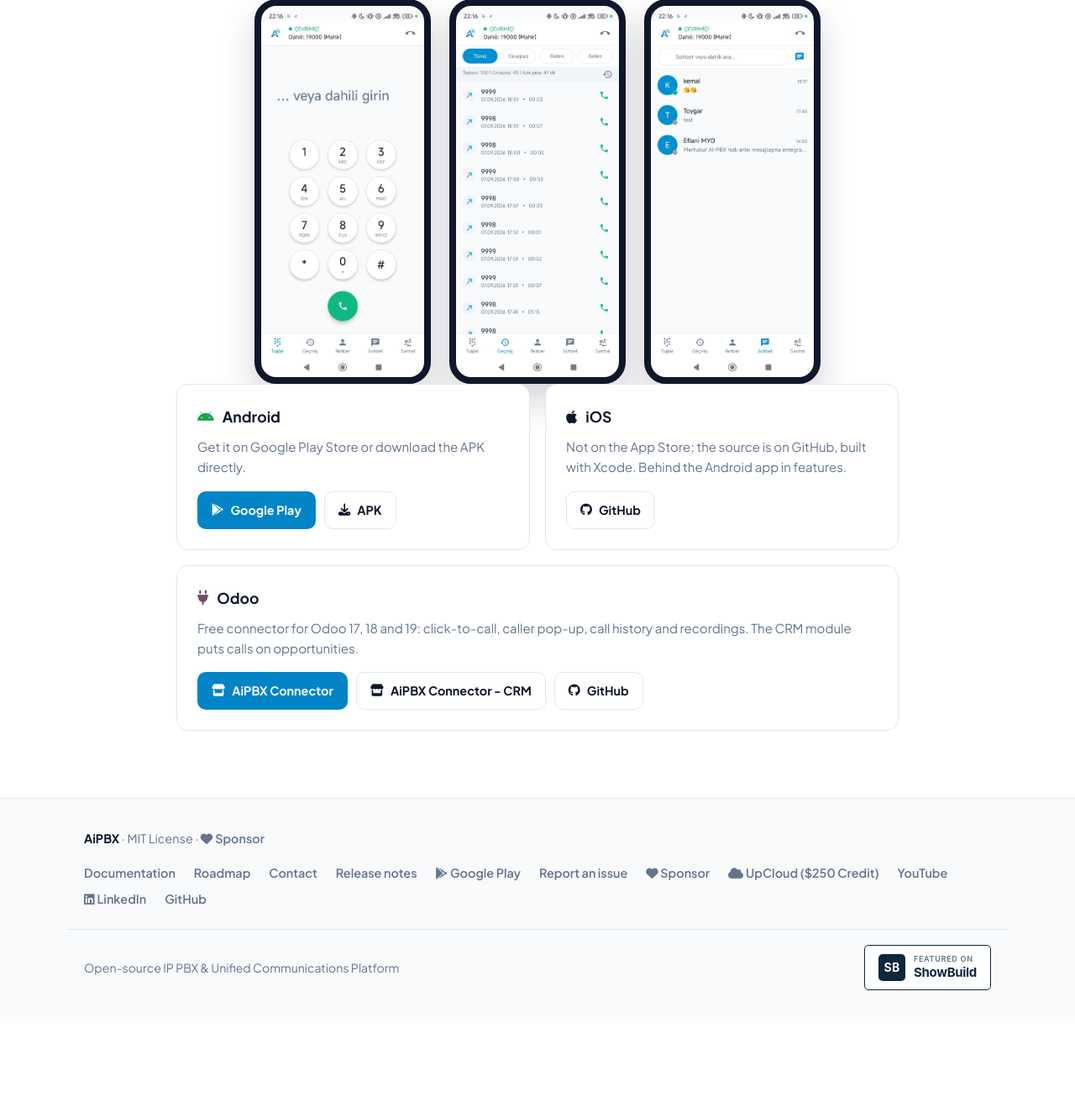
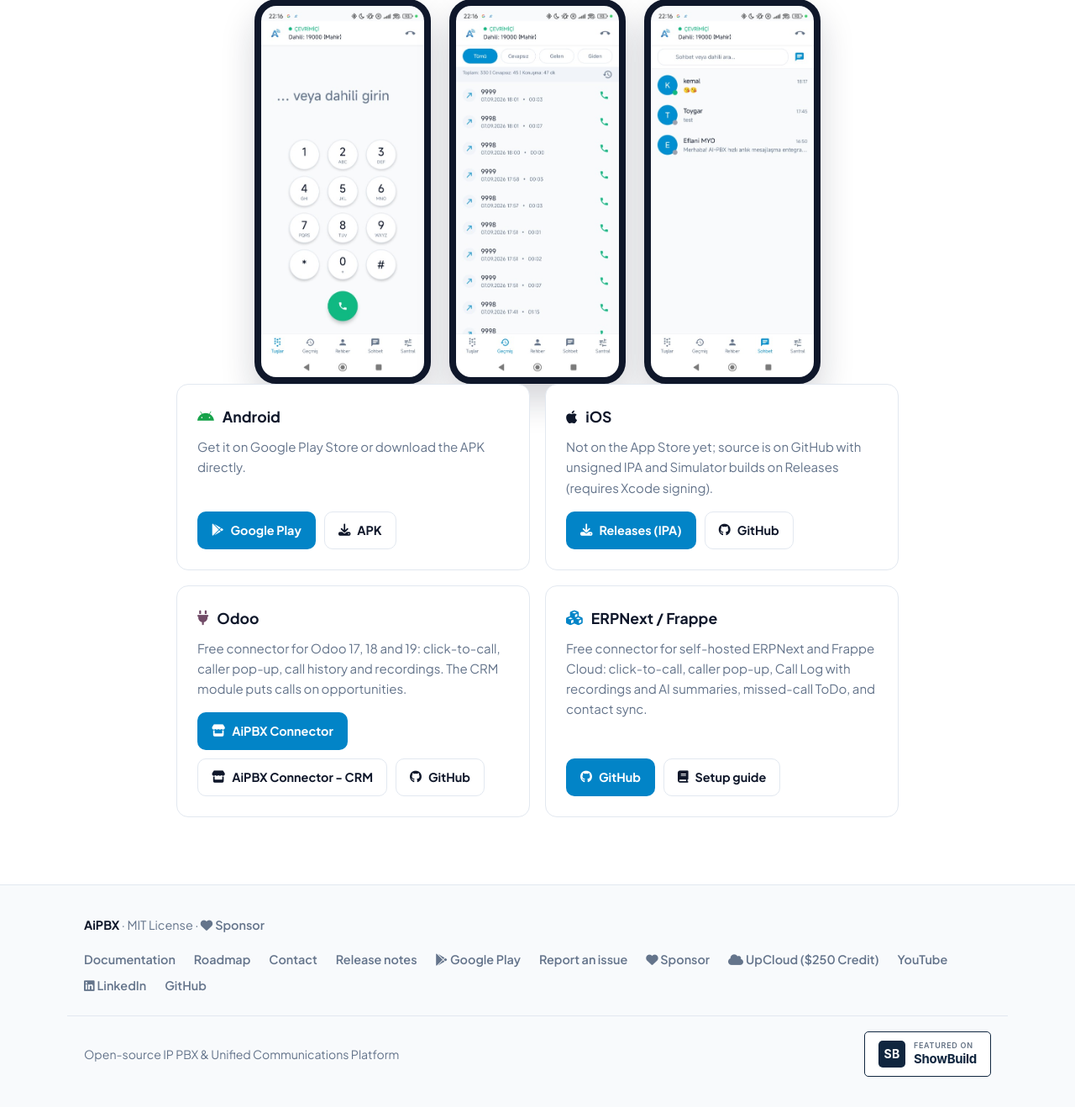
Before and after one commit to mahirgul/AiPBX-web, a PHP site: page /mobile in a window 1280 px wide. Shown: the part 354-1672 px from the top of the page at 84% size. Before the commit the page ends 1533 px from the top, so only its background shows below. Run offline with PHP 8.4, Linux system fonts and the light colour scheme; data that the repository does not hold is empty.

Commit message:
feat(web): add ERPNext/Frappe card, iOS releases link, and v1.82.5 updates

```diff
--- a/includes/content.php
+++ b/includes/content.php
@@ -51,7 +51,7 @@ $features = [
         t('Portaldan WebRTC ile arama, Android ve iOS uygulaması, görüntülü arama ve ekip sohbeti.', 'Call from the portal over WebRTC, Android and iOS apps, video calls and team chat.', 'Anrufe im Portal per WebRTC, Android- und iOS-App, Videoanrufe und Team-Chat.', az: 'Portaldan WebRTC ilə zəng, Android və iOS tətbiqi, görüntülü zəng və komanda söhbəti.')],
     ['fa-wand-magic-sparkles', '#7c3aed',
         t('Yapay zekâ', 'AI', 'KI', az: 'Süni intellekt'),
-        t('Arayanı anlayan sesli menüler ve AI ajanlar; seslendirme sunucuda veya bulutta, konuşma tanıma ve dil modelleri bulut hesaplarıyla.', 'Voice menus and AI agents that understand the caller; local or cloud text-to-speech, with cloud speech recognition and language models.', 'Sprachmenüs und KI-Agenten, die den Anrufer verstehen; lokale oder Cloud-Sprachausgabe sowie Spracherkennung und Sprachmodelle über Cloud-Konten.', az: 'Zəng edəni anlayan səsli menyular və AI agentlər; səsləndirmə serverdə və ya buludda, nitq tanıma və dil modelləri bulud hesabları ilə.')],
+        t('Arayanı anlayan sesli menüler ve AI ajanlar; sunucuda veya bulutta seslendirme, hazır anons şablonları, ElevenLabs bekleme müziği (MOH) üretimi, konuşma tanıma ve dil modelleri.', 'Voice menus and AI agents that understand the caller; local or cloud text-to-speech, ready prompt templates, ElevenLabs hold music (MOH) generation, speech recognition and language models.', 'Sprachmenüs und KI-Agenten, die den Anrufer verstehen; lokale oder Cloud-Sprachausgabe, fertige Ansagevorlagen, ElevenLabs-Wartemusik (MOH), Spracherkennung und Sprachmodelle.', az: 'Zəng edəni anlayan səsli menyular və AI agentlər; serverdə və ya buludda səsləndirmə, hazır anons şablonları, ElevenLabs gözləmə musiqisi (MOH) yaradılması, nitq tanıma və dil modelləri.')],
     ['fa-headset', '#db2777',
         t('Çağrı merkezi', 'Call centre', 'Callcenter', az: 'Çağrı mərkəzi'),
         t('Canlı pano, temsilci ekranı, mola kodları, dinleme ve SLA raporları; PDF ve Excel çıktısı.', 'Live wallboard, agent screen, break codes, listen-in and SLA reports with PDF and Excel export.', 'Live-Wallboard, Agentenansicht, Pausencodes, Mithören und SLA-Berichte mit PDF- und Excel-Export.', az: 'Canlı panel, operator ekranı, fasilə kodları, dinləmə və SLA hesabatları; PDF və Excel çıxışı.')],
@@ -63,7 +63,7 @@ $features = [
         t('Portal, uygulamalar ve tarayıcı aramaları tek port 443 üzerinden şifreli; fail2ban, güvenlik duvarı, passkey ve iki adımlı giriş. Gece arama koruması ve trunk limitleri kaçak aramayı erken durdurur.', 'Portal, apps and browser calls encrypted over one port, 443; fail2ban, firewall, passkeys and two-step sign-in. Night dialling protection and trunk limits stop toll fraud early.', 'Portal, Apps und Browser-Anrufe verschlüsselt über einen Port, 443; fail2ban, Firewall, Passkeys und Zwei-Faktor-Anmeldung. Nachtsperre und Trunk-Limits stoppen Gebührenbetrug früh.', az: 'Portal, tətbiqlər və brauzer zəngləri tək port 443 üzərindən şifrəli; fail2ban, firewall, passkey və iki addımlı giriş. Gecə zəng qoruması və trunk limitləri saxta zəngləri erkən dayandırır.')],
     ['fa-database', '#4f46e5',
         t('Otomasyon ve veri', 'Automation and data', 'Automatisierung und Daten', az: 'Avtomatlaşdırma və məlumat'),
-        t('IVR arayanın numarasını kendi veritabanınızda ya da HTTP ile sorgulayıp ona göre yönlendirir; zamanlanmış betikler korumalı alanda, root olmadan çalışır.', 'IVRs look up the caller in your own database or over HTTP and route on the answer; scheduled scripts run in a sandbox, never as root.', 'IVRs schlagen den Anrufer in Ihrer eigenen Datenbank oder per HTTP nach und leiten danach weiter; geplante Skripte laufen in einer Sandbox, nie als root.', az: 'IVR zəng edəni öz verilənlər bazanızda və ya HTTP ilə yoxlayıb cavaba görə yönləndirir; planlaşdırılmış skriptlər qorunan mühitdə, root olmadan işləyir.')],
+        t('Odoo ve ERPNext bağlayıcıları, REST API ve webhook\'lar; IVR\'da veritabanı/HTTP sorgusu ve korumalı zamanlanmış betikler.', 'Odoo and ERPNext connectors, REST API and webhooks; database or HTTP caller lookups in IVRs and sandboxed scheduled scripts.', 'Odoo- und ERPNext-Connectoren, REST-API und Webhooks; Datenbank-/HTTP-Abfragen im IVR und geplante Skripte in einer Sandbox.', az: 'Odoo və ERPNext qoşucuları, REST API və webhook-lar; IVR-da verilənlər bazası/HTTP sorğusu və qorunan planlaşdırılmış skriptlər.')],
     ['fa-heart-pulse', '#0891b2',
         t('Kendini izler', 'Looks after itself', 'Überwacht sich selbst', az: 'Özünü izləyir'),
         t('Sağlık kontrolleri ve alarm e-postaları, gece yedekleri, portaldan tek tıkla güncelleme.', 'Health checks and alarm e-mails, nightly backups, one-click updates from the portal.', 'Zustandsprüfungen und Alarm-E-Mails, nächtliche Backups, Updates mit einem Klick im Portal.', az: 'Sağlamlıq yoxlamaları və xəbərdarlıq e-poçtları, gecə ehtiyat nüsxələri, portaldan bir kliklə yeniləmə.')],
--- a/includes/data.php
+++ b/includes/data.php
@@ -275,6 +275,8 @@ function getLangUrl(string $targetLang): string {
 const GITHUB_REPO = 'mahirgul/AiPBX';
 const GITHUB_ANDROID_REPO = 'mahirgul/AiPBX-Android';
 const GITHUB_IOS_REPO = 'mahirgul/AiPBX-ios';
+const GITHUB_ODOO_REPO = 'mahirgul/AiPBX-Odoo';
+const GITHUB_FRAPPE_REPO = 'mahirgul/AiPBX-Frappe';
 
 function latest_release(string $repo = GITHUB_REPO): array {
     static $rels = [];
--- a/includes/sections/apps.php
+++ b/includes/sections/apps.php
@@ -3,7 +3,7 @@
 ?>
     <section class="sx-section" id="apps">
         <div class="sx-wrap">
-            <h2 class="sx-h2"><?= t('Mobil uygulamalar', 'Mobile apps', 'Mobile Apps', az: 'Mobil tətbiqlər') ?></h2>
+            <h2 class="sx-h2"><?= t('Mobil uygulamalar ve bağlayıcılar', 'Mobile apps & connectors', 'Mobile Apps & Connectoren', az: 'Mobil tətbiqlər və qoşucular') ?></h2>
             <p class="sx-lead"><?= t('Dahiliniz cebinizde: arama, görüntülü arama, sohbet ve rehber. Uygulama yalnızca kendi santralinize bağlanır.', 'Your extension in your pocket: calls, video calls, chat and the directory. The app talks only to your own PBX.', 'Ihre Nebenstelle in der Tasche: Anrufe, Videoanrufe, Chat und Telefonbuch. Die App spricht nur mit Ihrer eigenen Anlage.', az: 'Daxili nömrəniz cibinizdə: zəng, görüntülü zəng, söhbət və kataloq. Tətbiq yalnız öz santralınıza qoşulur.') ?></p>
             <div class="sx-phones">
                 <div class="sx-phone"><img src="/img/app_dialer.jpg" width="449" height="1024" loading="lazy" alt="<?= e($L(['tr' => 'Android uygulaması: tuş takımı', 'en' => 'Android app: keypad', 'de' => 'Android-App: Wähltastatur', 'az' => 'Android tətbiqi: klaviatura'])) ?>"></div>
@@ -21,18 +21,27 @@
                 </div>
                 <div class="sx-app">
                     <h3><i class="fa-brands fa-apple" style="color:#0f172a"></i> iOS</h3>
-                    <p><?= t('App Store\'da değil; kaynak kodu GitHub\'da, Xcode ile derlenir. Android sürümünün gerisinde.', 'Not on the App Store; the source is on GitHub, built with Xcode. Behind the Android app in features.', 'Nicht im App Store; der Quellcode liegt auf GitHub und wird mit Xcode gebaut. Hat weniger Funktionen als die Android-App.', az: 'App Store-da deyil; mənbə kodu GitHub-dadır, Xcode ilə yığılır. Android versiyasından geridədir.') ?></p>
+                    <p><?= t('Henüz App Store\'da değil; kaynak kodu GitHub\'da, imzasız IPA ve Simulator paketleri Sürümler sayfasında (Xcode ile imzalama gerekir).', 'Not on the App Store yet; source is on GitHub with unsigned IPA and Simulator builds on Releases (requires Xcode signing).', 'Noch nicht im App Store; Quellcode auf GitHub sowie unsignierte IPA- und Simulator-Builds unter Releases (Xcode-Signatur erforderlich).', az: 'Hələ App Store-da deyil; mənbə kodu GitHub-da, imzasız IPA və Simulator paketləri Buraxılışlar səhifəsindədir (Xcode imzalaması tələb olunur).') ?></p>
                     <div class="row">
-                        <a href="https://github.com/<?= e(GITHUB_IOS_REPO) ?>" class="sx-btn sx-btn-ghost" rel="noopener"><i class="fa-brands fa-github"></i> GitHub</a>
+                        <a href="https://github.com/<?= e(GITHUB_IOS_REPO) ?>/releases/latest" target="_blank" rel="noopener" class="sx-btn sx-btn-primary"><i class="fa-solid fa-download"></i> <?= t('Sürümler (IPA)', 'Releases (IPA)', 'Releases (IPA)', az: 'Buraxılışlar (IPA)') ?></a>
+                        <a href="https://github.com/<?= e(GITHUB_IOS_REPO) ?>" target="_blank" rel="noopener" class="sx-btn sx-btn-ghost"><i class="fa-brands fa-github"></i> GitHub</a>
                     </div>
                 </div>
-                <div class="sx-app sx-app-wide">
+                <div class="sx-app">
                     <h3><i class="fa-solid fa-plug" style="color:#714b67"></i> Odoo</h3>
                     <p><?= t('Odoo 17, 18 ve 19 için ücretsiz bağlayıcı: tıkla-ara, arayanın kartı, çağrı geçmişi ve ses kayıtları. CRM modülü çağrıları fırsatlara yazar.', 'Free connector for Odoo 17, 18 and 19: click-to-call, caller pop-up, call history and recordings. The CRM module puts calls on opportunities.', 'Kostenloser Connector für Odoo 17, 18 und 19: Click-to-Call, Anrufer-Pop-up, Anrufliste und Aufnahmen. Das CRM-Modul legt Anrufe an Verkaufschancen ab.', az: 'Odoo 17, 18 və 19 üçün pulsuz qoşucu: kliklə zəng, zəng edənin kartı, zəng tarixçəsi və səs yazıları. CRM modulu zəngləri imkanlara yazır.') ?></p>
                     <div class="row">
                         <a href="<?= ODOO_CONNECTOR_URL ?>" target="_blank" rel="noopener" class="sx-btn sx-btn-primary"><i class="fa-solid fa-store"></i> AiPBX Connector</a>
                         <a href="<?= ODOO_CONNECTOR_CRM_URL ?>" target="_blank" rel="noopener" class="sx-btn sx-btn-ghost"><i class="fa-solid fa-store"></i> AiPBX Connector - CRM</a>
-                        <a href="https://github.com/mahirgul/AiPBX-Odoo" target="_blank" rel="noopener" class="sx-btn sx-btn-ghost"><i class="fa-brands fa-github"></i> GitHub</a>
+                        <a href="https://github.com/<?= e(GITHUB_ODOO_REPO) ?>" target="_blank" rel="noopener" class="sx-btn sx-btn-ghost"><i class="fa-brands fa-github"></i> GitHub</a>
+                    </div>
+                </div>
+                <div class="sx-app">
+                    <h3><i class="fa-solid fa-cubes" style="color:#0284c7"></i> ERPNext / Frappe</h3>
+                    <p><?= t('Kendi sunucunuzdaki ERPNext ve Frappe Cloud için ücretsiz bağlayıcı: tıkla-ara, arayanın kartı, ses kayıtlı ve AI özetli Call Log, cevapsız çağrı ToDo\'su ve rehber eşitleme.', 'Free connector for self-hosted ERPNext and Frappe Cloud: click-to-call, caller pop-up, Call Log with recordings and AI summaries, missed-call ToDo, and contact sync.', 'Kostenloser Connector für Self-Hosted ERPNext und Frappe Cloud: Click-to-Call, Anrufer-Pop-up, Call Log mit Aufnahmen & KI-Zusammenfassung, ToDo bei verpassten Anrufen und Kontaktabgleich.', az: 'Öz serverinizdəki ERPNext və Frappe Cloud üçün pulsuz qoşucu: kliklə zəng, zəng edənin kartı, səs yazılı və AI xülasəli Call Log, cavabsız zəng ToDo-su və əlaqə sinxronizasiyası.') ?></p>
+                    <div class="row">
+                        <a href="https://github.com/<?= e(GITHUB_FRAPPE_REPO) ?>" target="_blank" rel="noopener" class="sx-btn sx-btn-primary"><i class="fa-brands fa-github"></i> GitHub</a>
+                        <a href="/docs/crm-integrations" class="sx-btn sx-btn-ghost"><i class="fa-solid fa-book"></i> <?= t('Kurulum kılavuzu', 'Setup guide', 'Anleitung', az: 'Quraşdırma bələdçisi') ?></a>
                     </div>
                 </div>
             </div>
```
Also changed, not shown: data.json.
